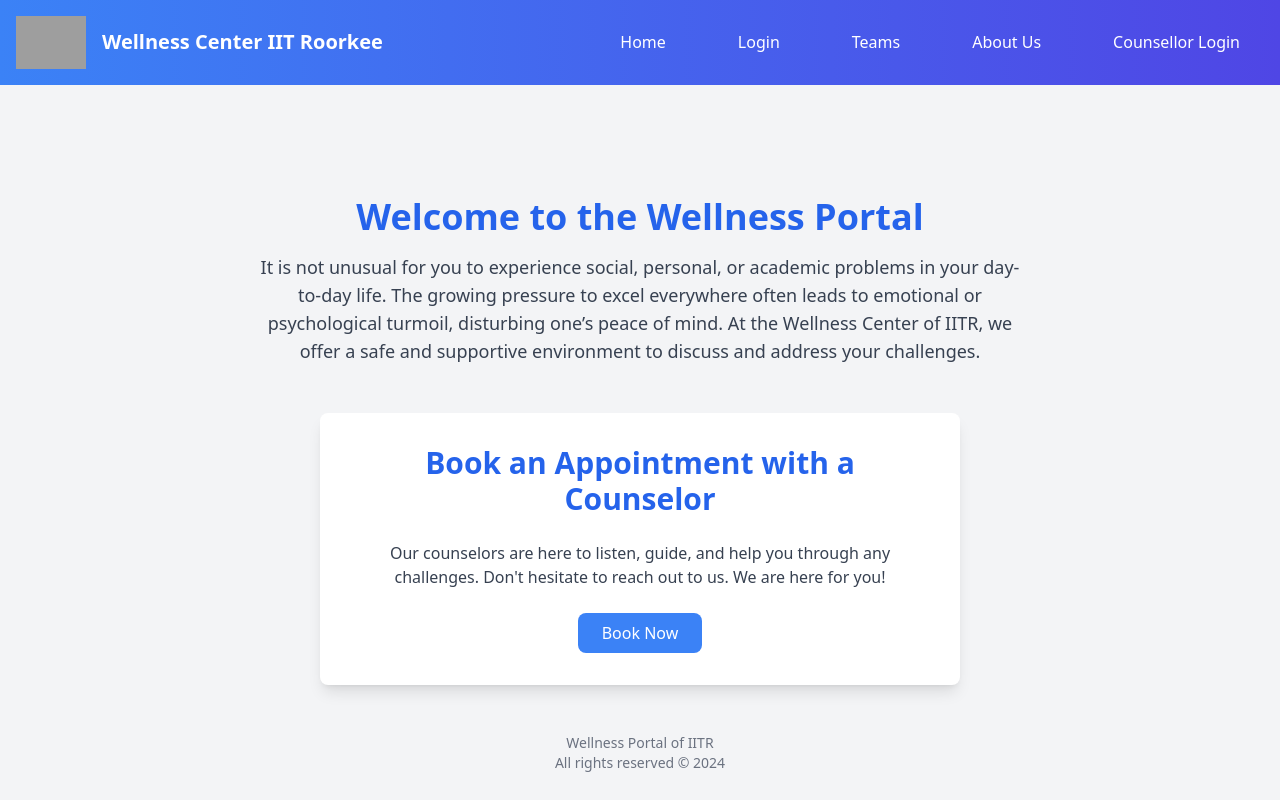
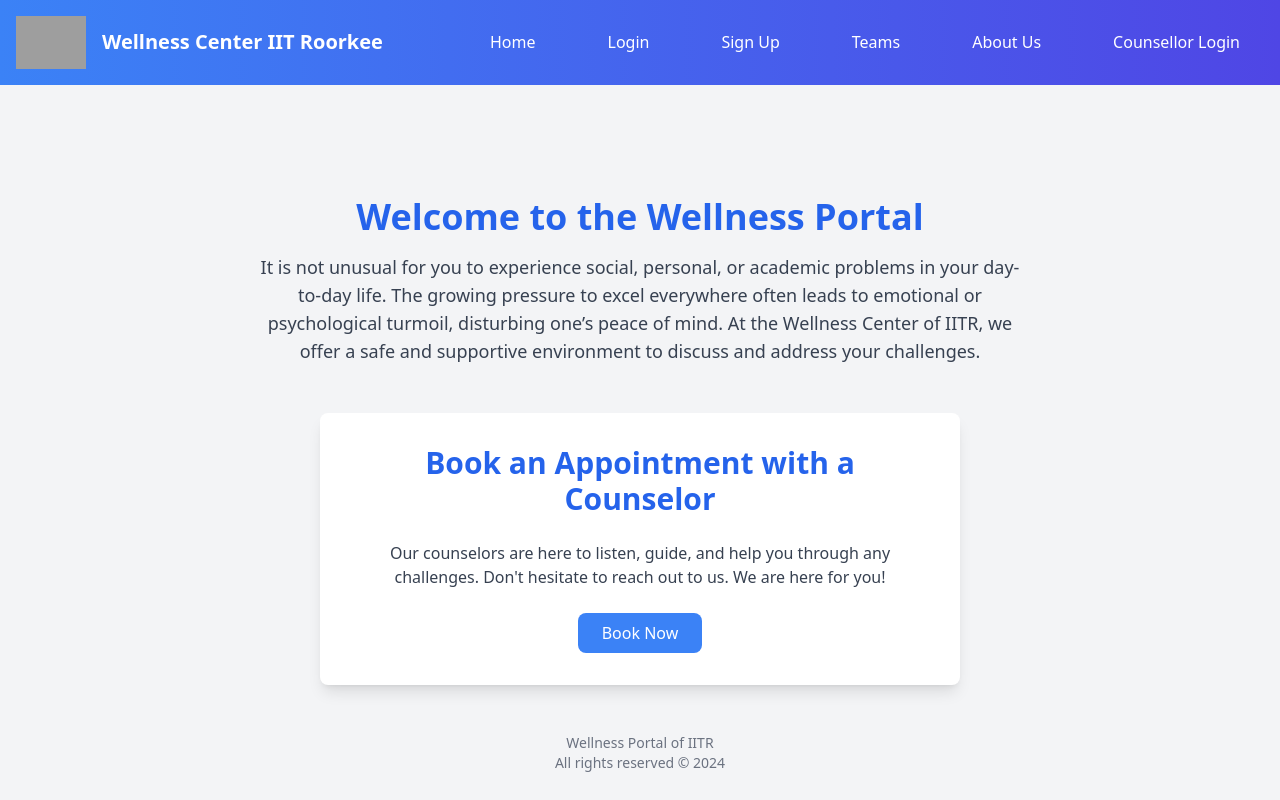
Before and after one commit to ankit-raj00/Councelling-Booking-Portal, a React (Vite) app: page / in a window 1280 px wide. Shown: the top 800 px of the page. Built offline with nearby package versions, Linux system fonts and the light colour scheme; no server answers; grey boxes are pictures that could not be loaded.

Commit message:
Update Header.jsx
added Signup Button

```diff
--- a/src/Components/Header.jsx
+++ b/src/Components/Header.jsx
@@ -17,6 +17,7 @@ function Header() {
   const navItems = [
     { name: 'Home', slug: '/', active: true },
     { name: 'Login', slug: '/login', active: !authStatus && !authcounc },
+    { name: 'Sign Up', slug: '/signup', active: !authStatus && !authcounc },
     { name: 'Appointment', slug: '/appo', active: authStatus },
     { name: 'Teams', slug: '/teams', active: true },
     { name: 'About Us', slug: '/about-us', active: true },
```
